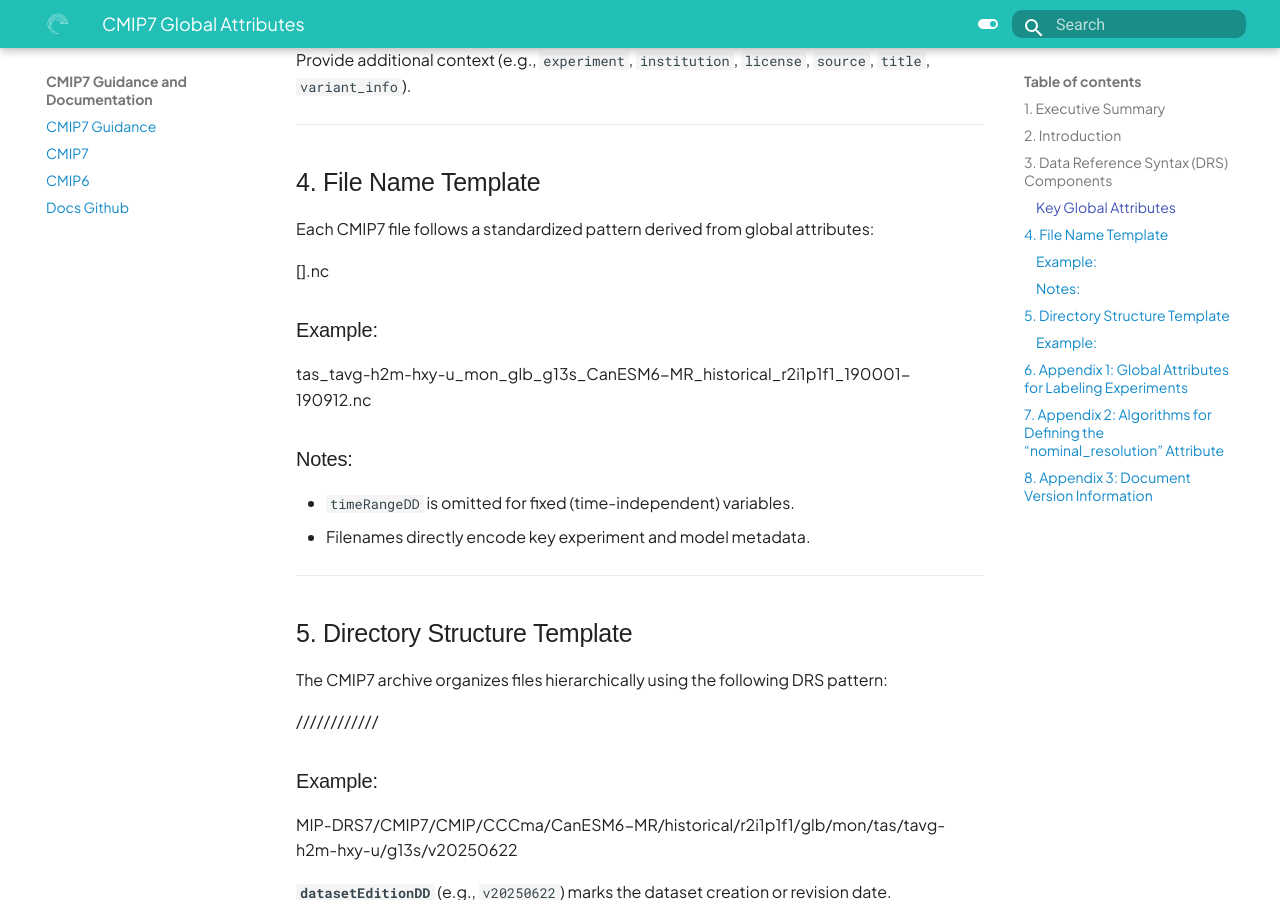
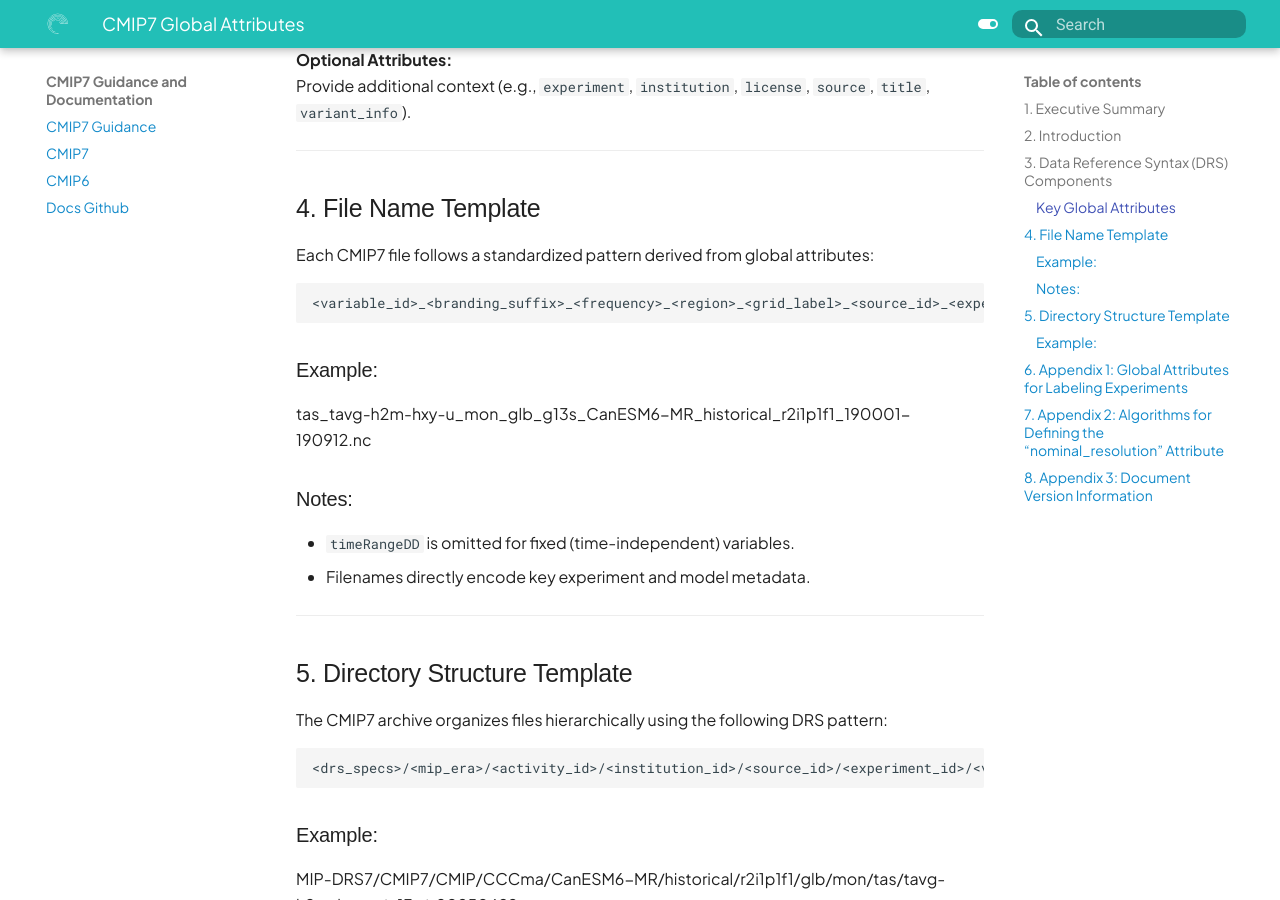
Before and after one commit to WCRP-CMIP/cmip7-guidance, an MkDocs documentation site: the page built from docs/CMIP7/global_attributes.md, in a window 1280 px wide and 900 px high, scrolled down 2446 px. Built offline with MkDocs 1.6.1 and Material for MkDocs 9.7.7, drawn with Linux system fonts in a browser that asks for light colours; some web fonts are replaced; some of the changed text lies outside the part shown.

Commit message:
fix : minor addition/formatting

````diff
--- a/docs/CMIP7/global_attributes.md
+++ b/docs/CMIP7/global_attributes.md
@@ -41,6 +41,7 @@ Each file records a well-defined set of **global attributes** — some mandatory
 
 Values for many attributes are governed by **CMIP7 Controlled Vocabularies (CVs)** available at:
 ➡️ [https://github.com/WCRP-CMIP/CMIP7_CVs/](https://github.com/WCRP-CMIP/CMIP7_CVs/)
+[https://github.com/WCRP-CMIP/WCRP-Universe/](https://github.com/WCRP-CMIP/WCRP-Universe/)
 Guidance documents: [https://wcrp-cmip.github.io/cmip7-guidance/](https://wcrp-cmip.github.io/cmip7-guidance/)
 
 ---
@@ -83,11 +84,9 @@ Provide additional context (e.g., `experiment`, `institution`, `license`, `sourc
 ## 4. File Name Template
 
 Each CMIP7 file follows a standardized pattern derived from global attributes:
-
-<variable_id><branding_suffix><frequency><region><grid_label><source_id><experiment_id><variant_label>[<timeRangeDD>].nc
-
-
-
+```
+<variable_id>_<branding_suffix>_<frequency>_<region>_<grid_label>_<source_id>_<experiment_id>_<variant_label>[_<timeRangeDD>].nc
+```
 ### Example:
 
 tas_tavg-h2m-hxy-u_mon_glb_g13s_CanESM6-MR_historical_r2i1p1f1_190001-190912.nc
@@ -104,18 +103,15 @@ tas_tavg-h2m-hxy-u_mon_glb_g13s_CanESM6-MR_historical_r2i1p1f1_190001-190912.nc
 
 The CMIP7 archive organizes files hierarchically using the following DRS pattern:
 
-
-<drs_specs>/<mip_era>/<activity_id>/<institution_id>/<source_id>/<experiment_id>/<variant_label>/<region>/<frequency>/<variable_id>/<branding_suffix>/<grid_label>/<datasetEditionDD>
-
+```
+<drs_specs>/<mip_era>/<activity_id>/<institution_id>/<source_id>/<experiment_id>/<variant_label>/<region>/<frequency>/variable_d>/<branding_suffix>/<grid_label>/<directoryDateDD>
+```
 
 
 
 ### Example:
 
 MIP-DRS7/CMIP7/CMIP/CCCma/CanESM6-MR/historical/r2i1p1f1/glb/mon/tas/tavg-h2m-hxy-u/g13s/v20250622
-
-
-
 
 **`datasetEditionDD`** (e.g., `v20250622`) marks the dataset creation or revision date.
 
````
Also changed, not shown: other parts of docs/CMIP7/global_attributes.md (+1 -1 lines).
